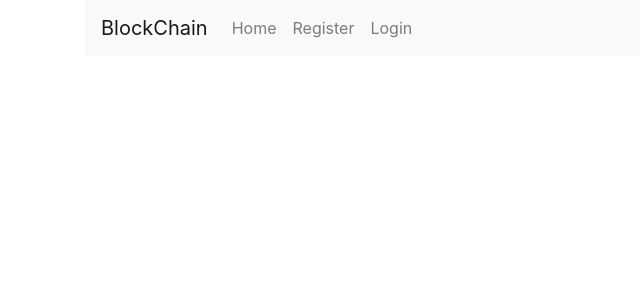
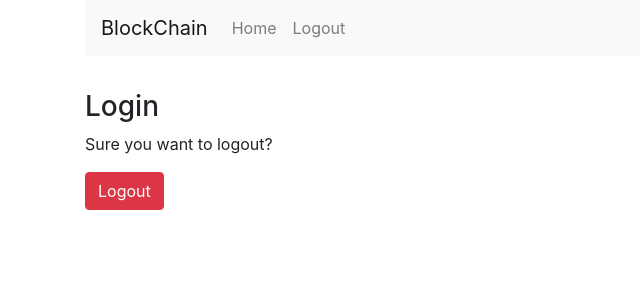
Before and after one commit to ViVaHa/BlockChain-MarketPlace, a React (Create React App) app in the folder client/: page /logout in a window 1280 px wide. Shown: the top 300 px of the page, without its empty margins (0-640 px from the left). Built offline with nearby package versions, Linux system fonts and the light colour scheme.

Commit message:
Adding account balance and logout features

```diff
--- a/client/src/App.css
+++ b/client/src/App.css
@@ -0,0 +1 @@
+.hidden { display:none; }
--- a/client/src/App.js
+++ b/client/src/App.js
@@ -1,15 +1,34 @@
 import React, { Component } from 'react';
 import { BrowserRouter as Router, Switch, Route, Link } from 'react-router-dom';
 import 'bootstrap/dist/css/bootstrap.min.css';
-
 import Register from './components/RegisterComponent';
 import Login from './components/LoginComponent';
-
+import Logout from './components/LogoutComponent'
+import './App.css'
 class App extends Component {
+  constructor(){
+    super();
+    this.state={
+      isLoggedIn : false,
+      user : ''
+    };
+    if(localStorage.getItem('login')!=''){
+      var loggedInUser = localStorage.getItem('login');
+      this.state={
+        isLoggedIn : true,
+        user : loggedInUser
+      };
+    }else{
+      this.state={
+        isLoggedIn : false,
+        user : ''
+      };
+    }
+  }
   render() {
     return (
       <Router>
-        <div className="container">
+        <div className='container'>
           <nav className="navbar navbar-expand-lg navbar-light bg-light">
             <Link to={'/'} className="navbar-brand">BlockChain</Link>
             <div className="collapse navbar-collapse" id="navbarSupportedContent">
@@ -17,18 +36,22 @@ class App extends Component {
               <li className="nav-item">
                   <Link to={'/'} className="nav-link">Home</Link>
                 </li>
-                <li className="nav-item">
-                  <Link to={'/register'} className="nav-link">Register</Link>
-                </li>
-                <li className="nav-item">
-                  <Link to={'/login'} className="nav-link">Login</Link>
-                </li>
+                  <li className={this.state.isLoggedIn ? 'hidden' : 'nav-item'}>
+                    <Link to={'/register'} className="nav-link">Register</Link>
+                  </li>
+                  <li className={this.state.isLoggedIn ? 'hidden' : 'nav-item'}>
+                    <Link to={'/login'} className="nav-link">Login</Link>
+                  </li>
+                  <li className={this.state.isLoggedIn ? 'nav-item' : 'hidden' }>
+                    <Link to={'/logout'} className="nav-link">Logout</Link>
+                  </li>
               </ul>
             </div>
           </nav> <br/>
           <Switch>
               <Route exact path='/register' component={ Register } />
               <Route path='/login' component={ Login } />
+              <Route path='/logout' component={ Logout } />
           </Switch>
         </div>
       </Router>
--- a/client/src/components/LoginComponent.js
+++ b/client/src/components/LoginComponent.js
@@ -1,5 +1,5 @@
 import React, { Component } from 'react';
-import { Link } from 'react-router-dom';
+import { Link, withRouter } from 'react-router-dom';
 import axios from 'axios';
 export default class Login extends Component {
   constructor(){
@@ -26,6 +26,8 @@ export default class Login extends Component {
             if(res.status==200){
               console.log("Success");
               localStorage.setItem('login',res.data.email);
+              this.props.history.push('/');
+              window.location.reload();
             }
           });
     }
@@ -47,7 +49,7 @@ export default class Login extends Component {
                       onChange={this.onChange}/>
                   </div>
                   <div className="form-group">
-                      <input type="submit" value="Register Yourself" className="btn btn-primary"/>
+                      <input type="submit" value="Login" className="btn btn-primary"/>
                   </div>
               </form>
           </div>
--- /dev/null
+++ b/client/src/components/LogoutComponent.js
@@ -0,0 +1,33 @@
+import React, { Component } from 'react';
+import { Link, withRouter } from 'react-router-dom';
+import axios from 'axios';
+export default class Logout extends Component {
+  constructor(){
+      super();
+  }
+  onChange = e =>{
+    this.setState({[e.target.id] : e.target.value});
+  }
+  onSubmit = e =>{
+    e.preventDefault();
+    var login = localStorage.getItem('login');
+    console.log("Success");
+    localStorage.setItem('login','');
+    this.props.history.push('/');
+    window.location.reload();
+
+  }
+    render() {
+        return (
+          <div style={{marginTop: 10}}>
+              <h3>Login</h3>
+              <form onSubmit={this.onSubmit}>
+                  <div className="form-group">
+                      <p> Sure you want to logout? </p>
+                      <input type="submit" value="Logout" className="btn btn-danger"/>
+                  </div>
+              </form>
+          </div>
+        )
+    }
+}
--- a/client/src/components/RegisterComponent.js
+++ b/client/src/components/RegisterComponent.js
@@ -1,6 +1,6 @@
 import React, { Component } from 'react';
 import axios from 'axios';
-import {withRouter} from 'react-router-dom';
+import {withRouter, Link} from 'react-router-dom';
 export default class Register extends Component {
   constructor(){
       super();
@@ -8,7 +8,7 @@ export default class Register extends Component {
         email : '',
         name : '',
         password : '',
-
+        accountBalance : 0
       }
   }
   onChange = e =>{
@@ -19,7 +19,8 @@ export default class Register extends Component {
     const object = {
       name : this.state.name,
       email : this.state.email,
-      password : this.state.password
+      password : this.state.password,
+      accountBalance : 500
     }
     console.log(this.state);
     axios.post('http://localhost:5000/api/users/register', object)
@@ -29,6 +30,9 @@ export default class Register extends Component {
             this.props.history.push('/login')
           }
         });
+  }
+  goToLogin = e=>{
+    this.props.history.push('/login')
   }
     render() {
         return (
@@ -51,8 +55,9 @@ export default class Register extends Component {
                         onChange={this.onChange}/>
                     </div>
                     <div className="form-group">
-                        <input type="submit" value="Register Yourself" className="btn btn-primary"/>
+                        <input type="submit" value="Register Yourself" className="btn btn-success"/>
                     </div>
+                    <p> Already have account? <Link to ='/login' >Click Here</Link></p>
                 </form>
             </div>
         )
```
